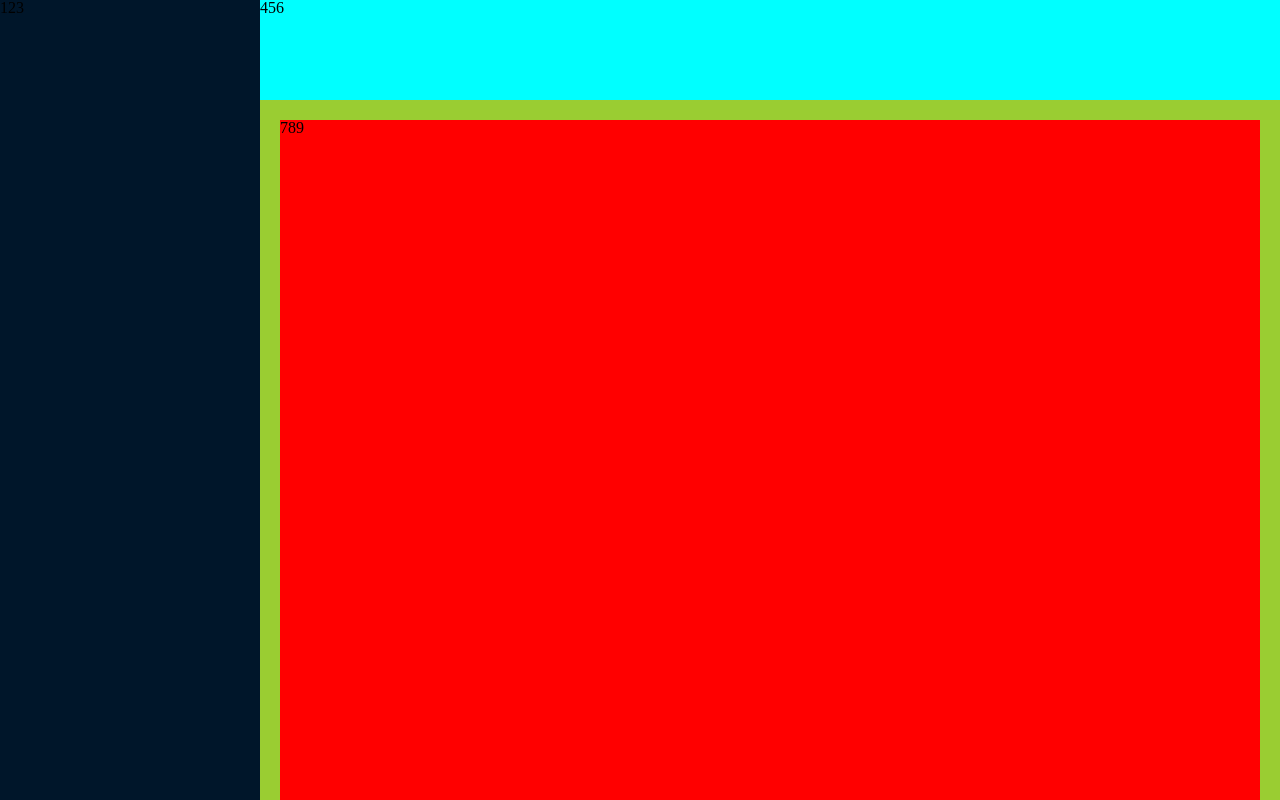
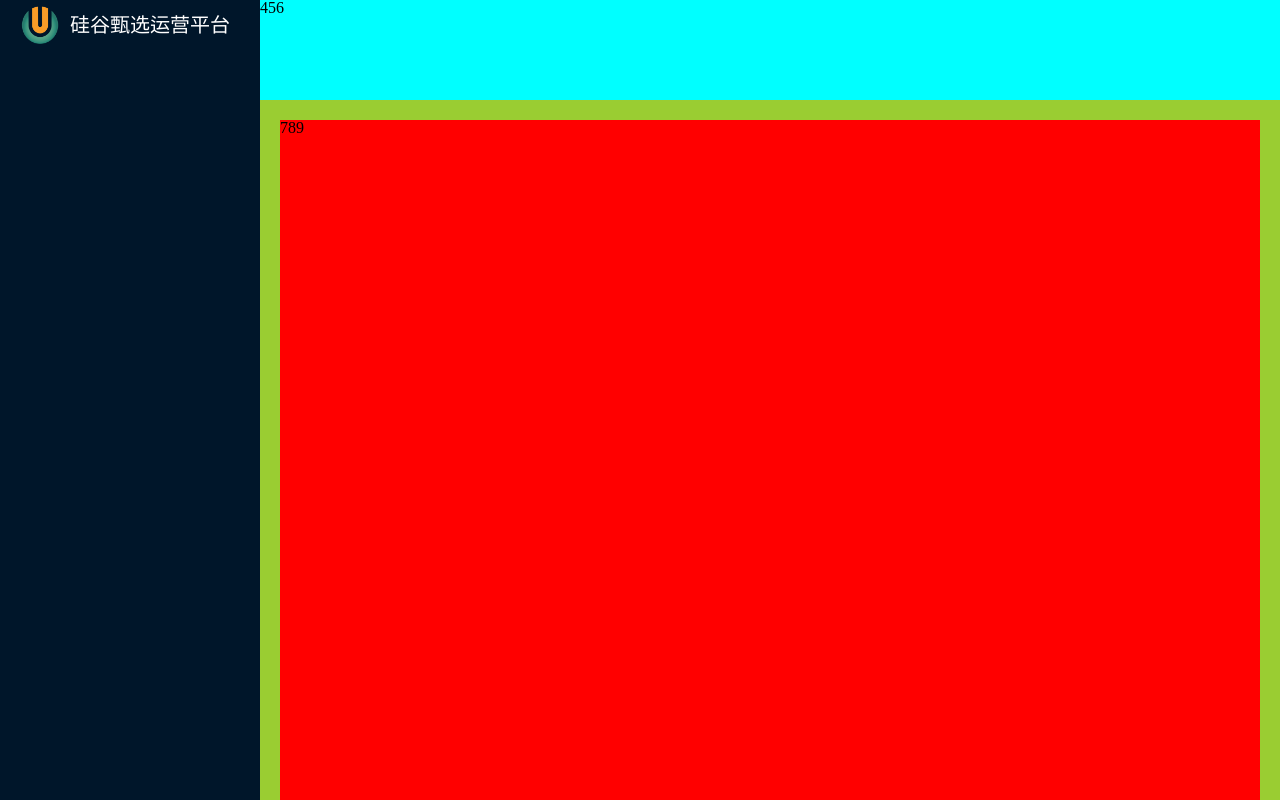
Before and after one commit to yh041122/ggZhenxuan, a Vue app: page / in a window 1280 px wide. Built offline with nearby package versions, Linux system fonts and the light colour scheme.

Commit message:
feat: layout-logo组件封装，setting文件配置

```diff
--- a/src/layout/index.vue
+++ b/src/layout/index.vue
@@ -2,11 +2,15 @@
 defineOptions({
   name: 'layoutIndex',
 })
+// logo组件
+import logoComponent from './logo/index.vue'
 </script>
 <template>
   <div class="layout_container">
     <!-- 左侧菜单-->
-    <div class="layout_slider">123</div>
+    <div class="layout_slider">
+      <logoComponent />
+    </div>
     <!-- 顶部导航-->
     <div class="layout_tabbar">456</div>
     <!-- 内容区域 -->
--- /dev/null
+++ b/src/layout/logo/index.vue
@@ -0,0 +1,31 @@
+<script setup lang="ts">
+defineOptions({
+  name: 'logoComponent',
+})
+// 引入logo配置
+import setting from '@/setting'
+</script>
+<template>
+  <div class="logo" v-if="setting.logoHidden">
+    <img :src="setting.logo" alt="" />
+    <p>{{ setting.title }}</p>
+  </div>
+</template>
+<style scoped lang="scss">
+.logo {
+  width: 100%;
+  height: 50px;
+  color: white;
+  display: flex;
+  align-items: center;
+  padding: 20px;
+  img {
+    width: 40px;
+    height: 40px;
+  }
+  p {
+    font-size: $base-menu-logo-font-size;
+    margin-left: 10px;
+  }
+}
+</style>
--- /dev/null
+++ b/src/setting.ts
@@ -0,0 +1,6 @@
+// 方便用户修改
+export default {
+  title: '硅谷甄选运营平台',
+  logo: '../public/logo.png',
+  logoHidden: true, //设置logo的显示和隐藏
+}
--- a/src/styles/variable.scss
+++ b/src/styles/variable.scss
@@ -4,5 +4,7 @@
 $base-menu-width: 260px;
 // 左侧 菜单颜色
 $base-menu-bgc:rgb(  0, 22, 42);
+// 左侧logo字体大小
+$base-menu-logo-font-size: 20px;
 // 顶部 导航高度
 $base-tabbar-height:100px
```
Also changed, not shown: public/logo.png (added).
